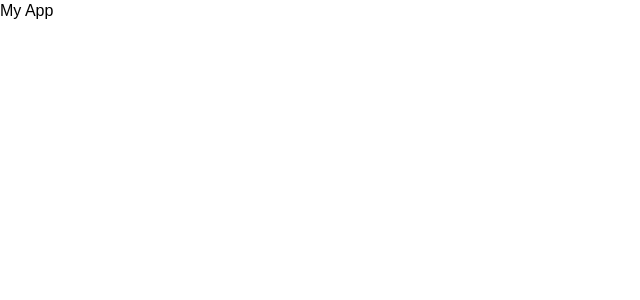
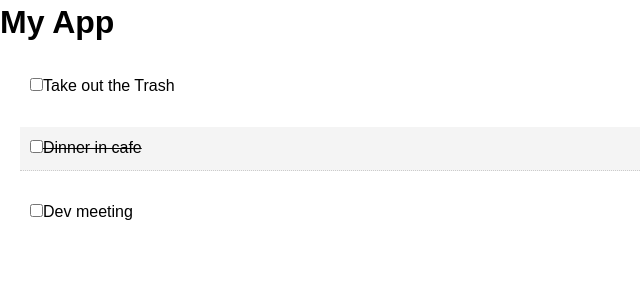
Before and after one commit to ant1shock/learn-react-first-app-togo-list, a React (Create React App) app: page / in a window 1280 px wide. Shown: the top 300 px of the page, without its empty margins (0-640 px from the left). Built offline with nearby package versions, Linux system fonts and the light colour scheme.

Commit message:
Toggle Complete

```diff
--- a/src/App.js
+++ b/src/App.js
@@ -1,11 +1,46 @@
 import React, { Component } from 'react';
+import Todos from './components/Todos';
 import './App.css';
 
 class App extends Component {
+  state = {
+    todos: [
+      {
+        id: 1,
+        title: 'Take out the Trash',
+        completed: false
+      },
+      {
+        id: 2,
+        title: 'Dinner in cafe',
+        completed: true
+      },
+      {
+        id: 3,
+        title: 'Dev meeting',
+        completed: false
+      }
+    ]
+  }
+
+  // Toggle Complete
+  markComplete = (id) => {
+    console.log(id);
+    this.setState({ todos: this.state.todos.map(todo => {
+      if(todo.id ===id) {
+        todo.completed =!todo.completed
+      }
+      return todo;
+    }) });
+  }
+
+
   render() {
+    // console.log(this.state.todos);
     return (
       <div className="App">
-        My App
+        <h1>My App</h1>
+        <Todos todos = {this.state.todos} markComplete = {this.markComplete}/>
       </div>
     );
   }
--- /dev/null
+++ b/src/components/TodoItem.js
@@ -0,0 +1,46 @@
+import React, { Component } from 'react';
+import PropTypes from 'prop-types';
+
+class TodoItem extends Component {
+  getStyle = () => {
+    if (this.props.todo.completed) {
+      return {
+        background: '#f4f4f4',
+        borderBottom: '1px dotted #ccc',
+        margin: '20px',
+        padding: '10px',
+        textDecoration: 'line-through'
+      }
+    } else {
+        return {
+          margin: '20px',
+          padding: '10px',
+          textDecoration: 'none'
+        }
+      }
+    }
+
+
+
+
+  render() {
+    const { id, title } = this.props.todo;
+    return (
+      <div style={this.getStyle()}>
+        <p>
+          <input type="checkbox" onChange={this.props.markComplete.bind(this, this.props.todo.id)} />
+          { this.props.todo.title }
+        </p>
+      </div>
+    );
+  }
+}
+
+//PropTypes
+TodoItem.propTypes = {
+  todo: PropTypes.object.isRequired
+}
+
+
+
+export default TodoItem
--- /dev/null
+++ b/src/components/Todos.js
@@ -0,0 +1,19 @@
+import React, { Component } from 'react';
+import TodoItem from './TodoItem';
+import PropTypes from 'prop-types';
+
+class Todos extends Component {
+  render() {
+    // console.log(this.props.todos);
+    return this.props.todos.map( (todo) => (
+        <TodoItem key={todo.id}  todo={todo} markComplete={this.props.markComplete}/>
+    ));
+  }
+}
+
+//PropTypes
+Todos.propTypes = {
+  todos: PropTypes.array.isRequired
+}
+
+export default Todos;
```
